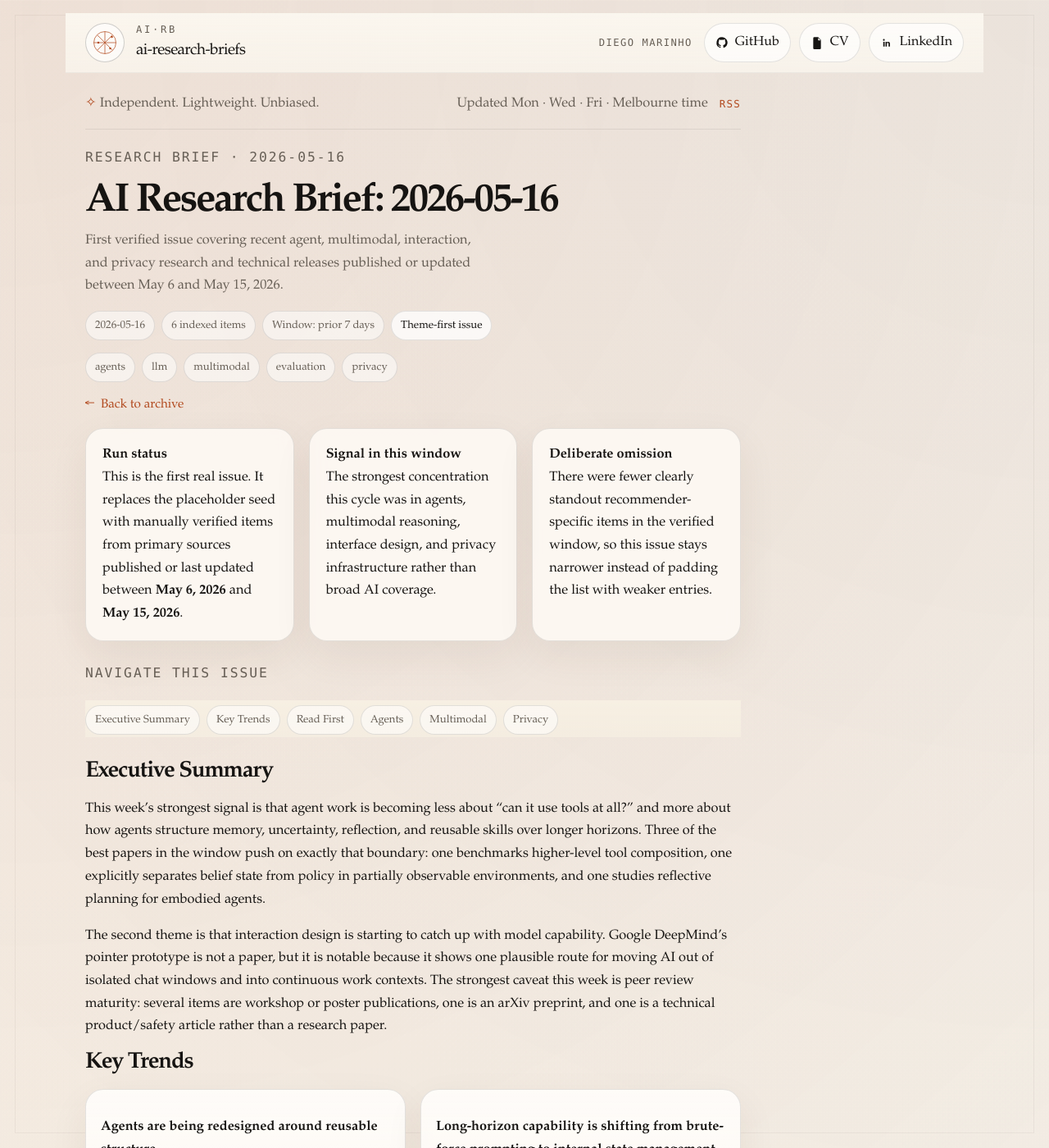
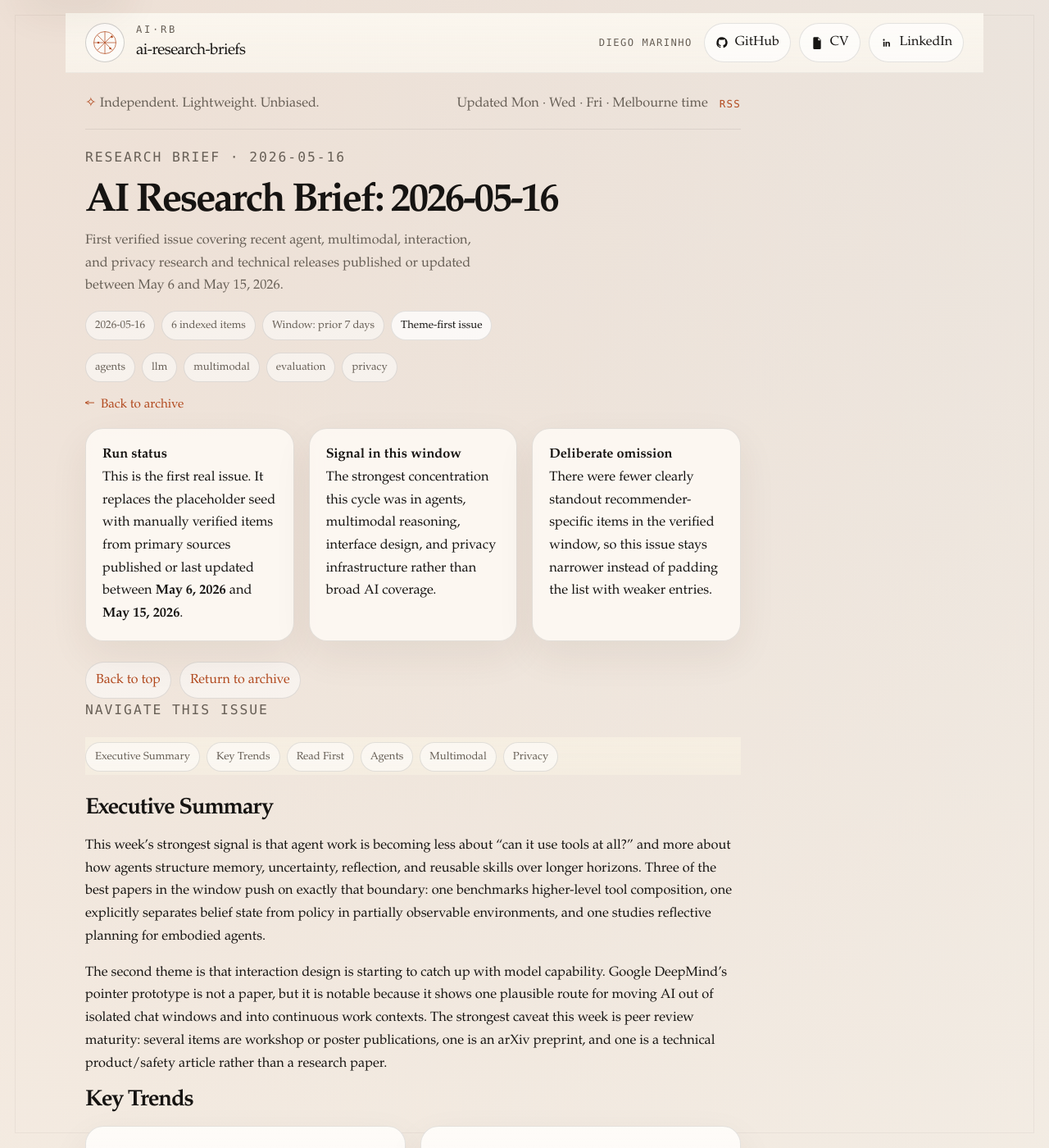
Before and after one commit to dmoliveira/ai-research-briefs, a Jekyll site: the page built from docs/2026/05/2026-05-16.md, in a window 1280 px wide and 1400 px high. Shown: the whole window at 82% size. Built offline with Jekyll 4.4.1, drawn with Linux system fonts in a browser that asks for light colours.

Commit message:
Improve article navigation and accessibility UX

```diff
--- a/docs/2026/05/2026-05-16.md
+++ b/docs/2026/05/2026-05-16.md
@@ -30,6 +30,11 @@
     <p><strong>Deliberate omission</strong></p>
     <p>There were fewer clearly standout recommender-specific items in the verified window, so this issue stays narrower instead of padding the list with weaker entries.</p>
   </div>
+</div>
+
+<div class="brief-end-nav">
+  <a href="#executive-summary">Back to top</a>
+  <a href="../../index.html">Return to archive</a>
 </div>
 
 <p class="brief-jump-label">Navigate this issue</p>
--- a/docs/_layouts/default.html
+++ b/docs/_layouts/default.html
@@ -11,6 +11,7 @@
     {% seo %}
   </head>
   <body>
+    <a class="skip-link" href="#main-content">Skip to content</a>
     <div class="site-frame"></div>
     <div class="page-shell">
       <header class="masthead">
@@ -47,7 +48,7 @@
           </nav>
         </div>
       </header>
-      <main class="content">
+      <main class="content" id="main-content">
         <section class="top-note top-note-shell">
           <p><span class="top-note-mark">✧</span> Independent. Lightweight. Unbiased.</p>
           <div class="top-note-links">
--- a/docs/assets/style.css
+++ b/docs/assets/style.css
@@ -35,6 +35,10 @@
   line-height: 1.7;
 }
 
+::selection {
+  background: rgba(178, 74, 31, 0.18);
+}
+
 a {
   color: var(--accent);
   text-decoration-color: rgba(178, 74, 31, 0.3);
@@ -43,6 +47,31 @@
 
 a:hover {
   color: var(--accent-strong);
+}
+
+.skip-link {
+  position: absolute;
+  left: 24px;
+  top: -48px;
+  z-index: 40;
+  padding: 10px 14px;
+  border-radius: 999px;
+  background: var(--accent);
+  color: #fffaf5;
+  text-decoration: none;
+  box-shadow: var(--shadow);
+  transition: top 140ms ease;
+}
+
+.skip-link:focus {
+  top: 18px;
+}
+
+a:focus-visible,
+button:focus-visible,
+[role="button"]:focus-visible {
+  outline: 2px solid rgba(178, 74, 31, 0.7);
+  outline-offset: 3px;
 }
 
 .site-frame {
@@ -426,6 +455,17 @@
   line-height: 1.08;
   letter-spacing: -0.045em;
   margin: 0 0 0.45rem;
+}
+
+.content h2,
+.content h3,
+.content h4 {
+  scroll-margin-top: 108px;
+}
+
+.content h2:target,
+.content h3:target {
+  color: var(--accent-strong);
 }
 
 .section-heading-row {
@@ -847,6 +887,12 @@
   background: rgba(255, 255, 255, 0.8);
 }
 
+.brief-jump-nav a:focus-visible,
+.overview-chip:focus-visible,
+.intro-pill:focus-visible {
+  background: rgba(255, 255, 255, 0.82);
+}
+
 .content p,
 .content li {
   font-size: 1.02rem;
@@ -1039,6 +1085,23 @@
   margin: 2rem 0;
 }
 
+.brief-end-nav {
+  display: flex;
+  gap: 10px;
+  flex-wrap: wrap;
+  margin: 1.35rem 0 0;
+}
+
+.brief-end-nav a {
+  display: inline-flex;
+  align-items: center;
+  padding: 8px 12px;
+  border-radius: 999px;
+  border: 1px solid var(--line);
+  background: rgba(255, 255, 255, 0.5);
+  text-decoration: none;
+}
+
 .content code,
 .content pre {
   font-family: "JetBrains Mono", "SFMono-Regular", Menlo, monospace;
@@ -1093,6 +1156,11 @@
 }
 
 @media (max-width: 760px) {
+  .skip-link:focus {
+    top: 10px;
+    left: 16px;
+  }
+
   .site-frame {
     inset: 10px;
   }
```
